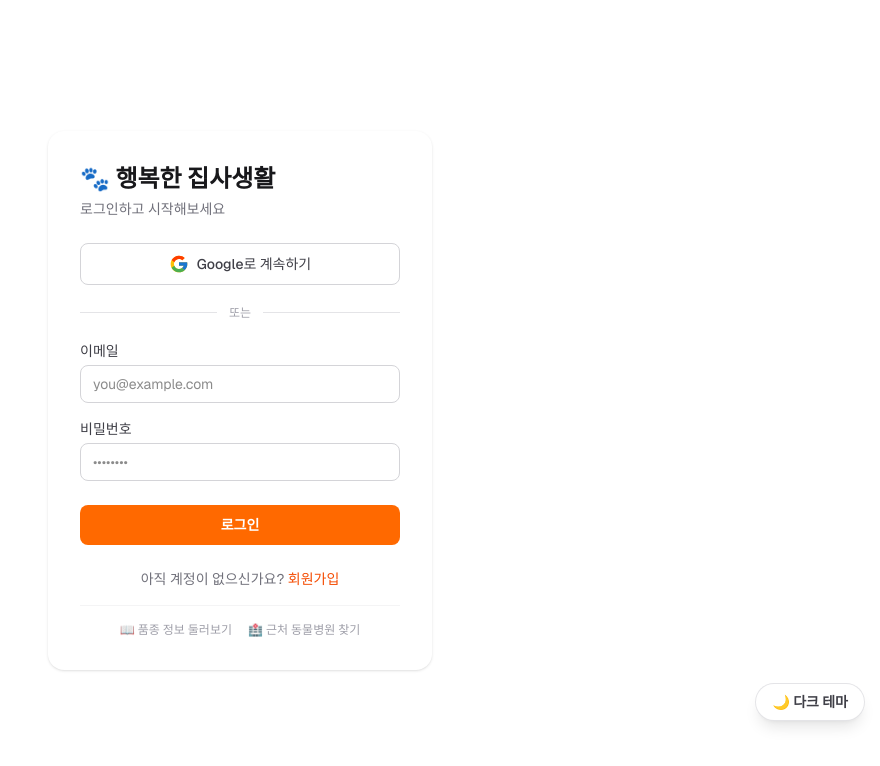
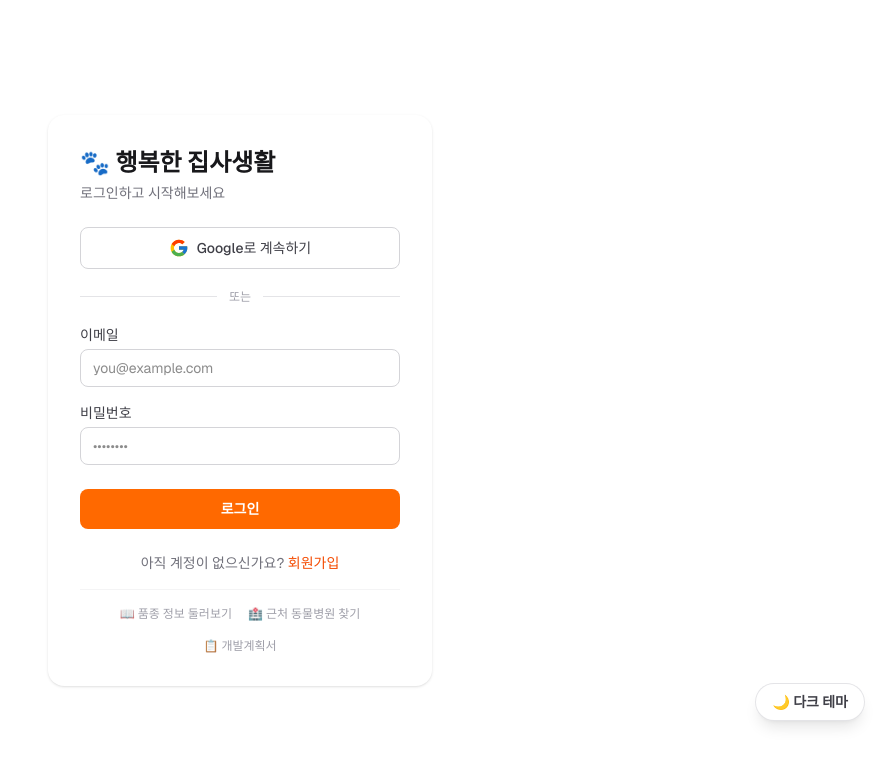
Before and after one commit to astrosy1004/myPet, a Next.js app: page /login in a window 1280 px wide. Shown: the top 766 px of the page, without its empty margins (400-1280 px from the left). Built offline with nearby package versions, Linux system fonts and the light colour scheme.

Commit message:
로그인/회원가입 화면에 개발계획서 링크 추가
Co-Authored-By: Claude Sonnet 5 <noreply@anthropic.com>
Claude-Session: https://claude.ai/code/session_01MgwBTPiEcdT6SLCgY65zPd

```diff
--- a/src/app/login/page.tsx
+++ b/src/app/login/page.tsx
@@ -110,13 +110,21 @@ export default function LoginPage() {
           </Link>
         </p>
 
-        <div className="mt-4 flex justify-center gap-4 border-t border-zinc-100 pt-4 text-xs text-zinc-400">
+        <div className="mt-4 flex flex-wrap justify-center gap-4 border-t border-zinc-100 pt-4 text-xs text-zinc-400">
           <Link href="/breeds" className="hover:text-zinc-600">
             📖 품종 정보 둘러보기
           </Link>
           <Link href="/vets" className="hover:text-zinc-600">
             🏥 근처 동물병원 찾기
           </Link>
+          <a
+            href="https://astrosy1004.github.io/class-hub/bookmark/"
+            target="_blank"
+            rel="noopener noreferrer"
+            className="hover:text-zinc-600"
+          >
+            📋 개발계획서
+          </a>
         </div>
       </div>
     </div>
--- a/src/app/signup/page.tsx
+++ b/src/app/signup/page.tsx
@@ -123,13 +123,21 @@ export default function SignupPage() {
           </Link>
         </p>
 
-        <div className="mt-4 flex justify-center gap-4 border-t border-zinc-100 pt-4 text-xs text-zinc-400">
+        <div className="mt-4 flex flex-wrap justify-center gap-4 border-t border-zinc-100 pt-4 text-xs text-zinc-400">
           <Link href="/breeds" className="hover:text-zinc-600">
             📖 품종 정보 둘러보기
           </Link>
           <Link href="/vets" className="hover:text-zinc-600">
             🏥 근처 동물병원 찾기
           </Link>
+          <a
+            href="https://astrosy1004.github.io/class-hub/bookmark/"
+            target="_blank"
+            rel="noopener noreferrer"
+            className="hover:text-zinc-600"
+          >
+            📋 개발계획서
+          </a>
         </div>
       </div>
     </div>
```
